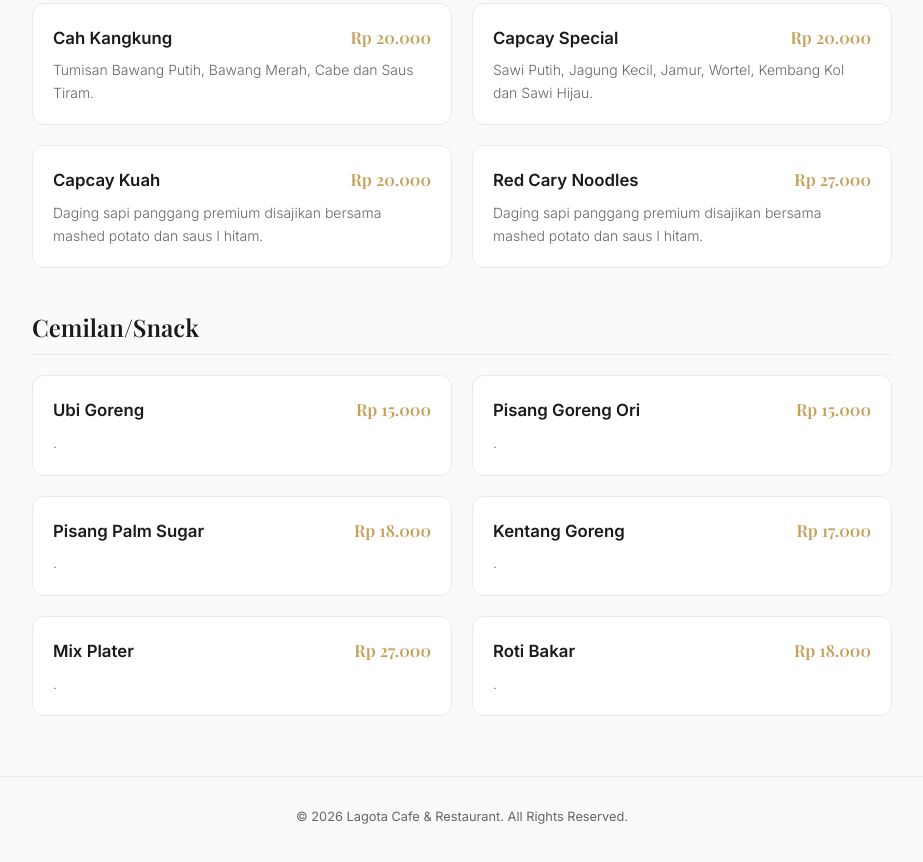
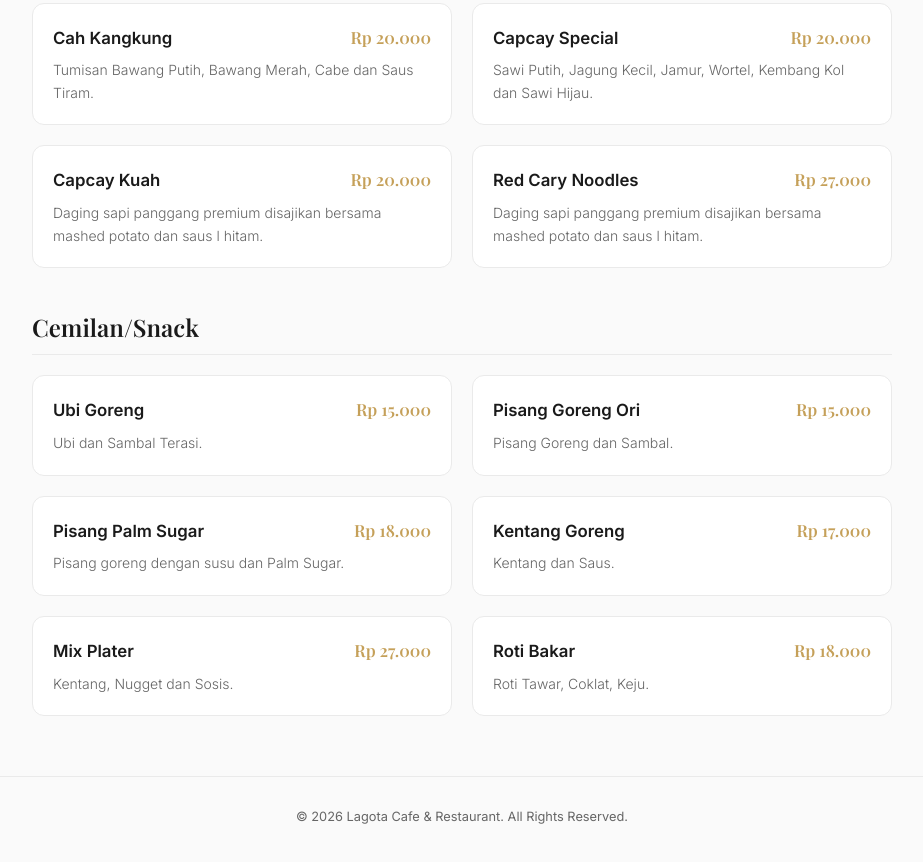
Before and after one commit to Gaw-Dev/MenuLagota, a plain HTML site: page Index.html in a window 1280 px wide. Shown: the part 1113-1975 px from the top of the page, without its empty margins (178-1101 px from the left). Drawn offline with nearby package versions, Linux system fonts and the light colour scheme; a web font is replaced by a local one.

Commit message:
Update Index.html

```diff
--- a/Index.html
+++ b/Index.html
@@ -337,7 +337,7 @@
                                 <span class="item-name">Ubi Goreng</span>
                                 <span class="item-price">Rp 15.000</span>
                             </div>
-                            <div class="item-desc">.</div>
+                            <div class="item-desc">Ubi dan Sambal Terasi.</div>
                         </div>
                     </div>
                     <div class="menu-item">
@@ -346,7 +346,7 @@
                                 <span class="item-name">Pisang Goreng Ori</span>
                                 <span class="item-price">Rp 15.000</span>
                             </div>
-                            <div class="item-desc">.</div>
+                            <div class="item-desc">Pisang Goreng dan Sambal.</div>
                         </div>
                     </div>
                     <div class="menu-item">
@@ -355,7 +355,7 @@
                                 <span class="item-name">Pisang Palm Sugar</span>
                                 <span class="item-price">Rp 18.000</span>
                             </div>
-                            <div class="item-desc">.</div>
+                            <div class="item-desc">Pisang goreng dengan susu dan Palm Sugar.</div>
                         </div>
                     </div>
                     <div class="menu-item">
@@ -364,7 +364,7 @@
                                 <span class="item-name">Kentang Goreng</span>
                                 <span class="item-price">Rp 17.000</span>
                             </div>
-                            <div class="item-desc">.</div>
+                            <div class="item-desc">Kentang dan Saus.</div>
                         </div>
                     </div>
                     <div class="menu-item">
@@ -373,7 +373,7 @@
                                 <span class="item-name">Mix Plater</span>
                                 <span class="item-price">Rp 27.000</span>
                             </div>
-                            <div class="item-desc">.</div>
+                            <div class="item-desc">Kentang, Nugget dan Sosis.</div>
                         </div>
                     </div>
                     <div class="menu-item">
@@ -382,7 +382,7 @@
                                 <span class="item-name">Roti Bakar</span>
                                 <span class="item-price">Rp 18.000</span>
                             </div>
-                            <div class="item-desc">.</div>
+                            <div class="item-desc">Roti Tawar, Coklat, Keju.</div>
                         </div>
                     </div>
                 </div>
```
